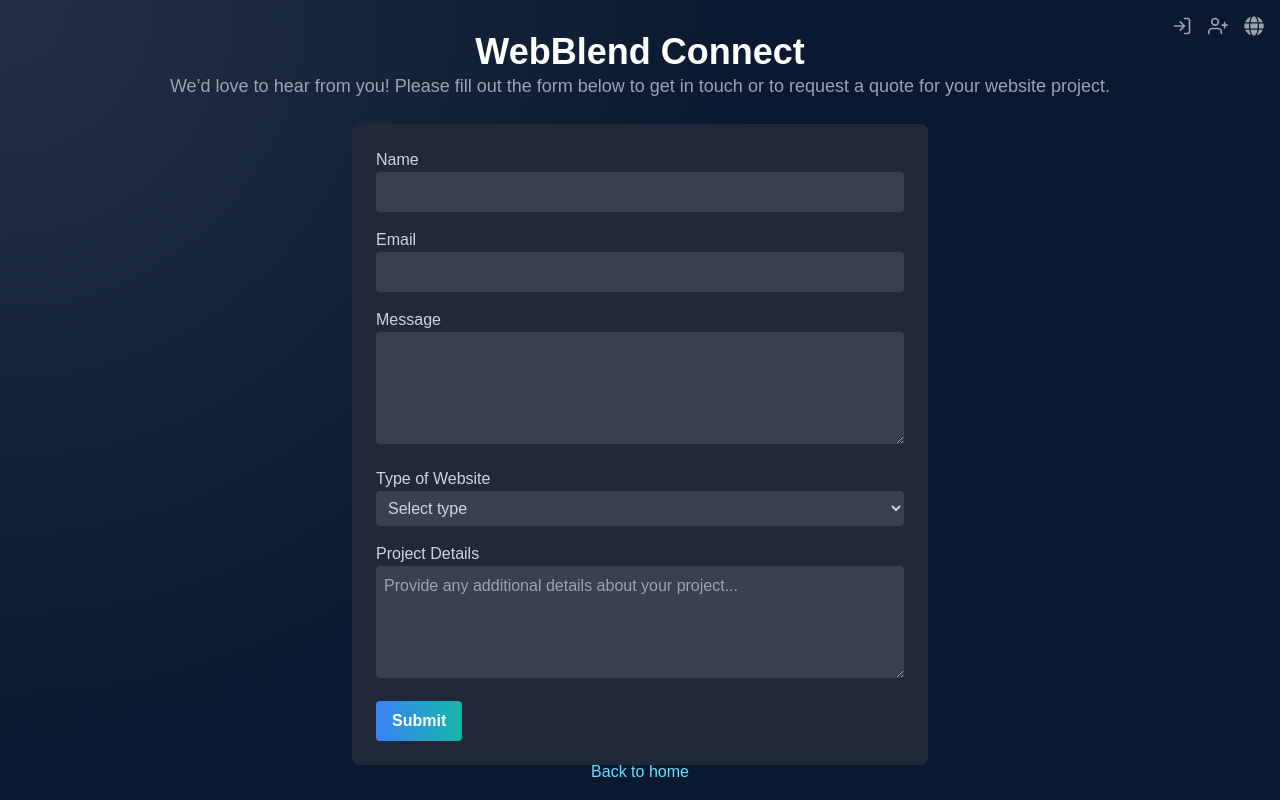
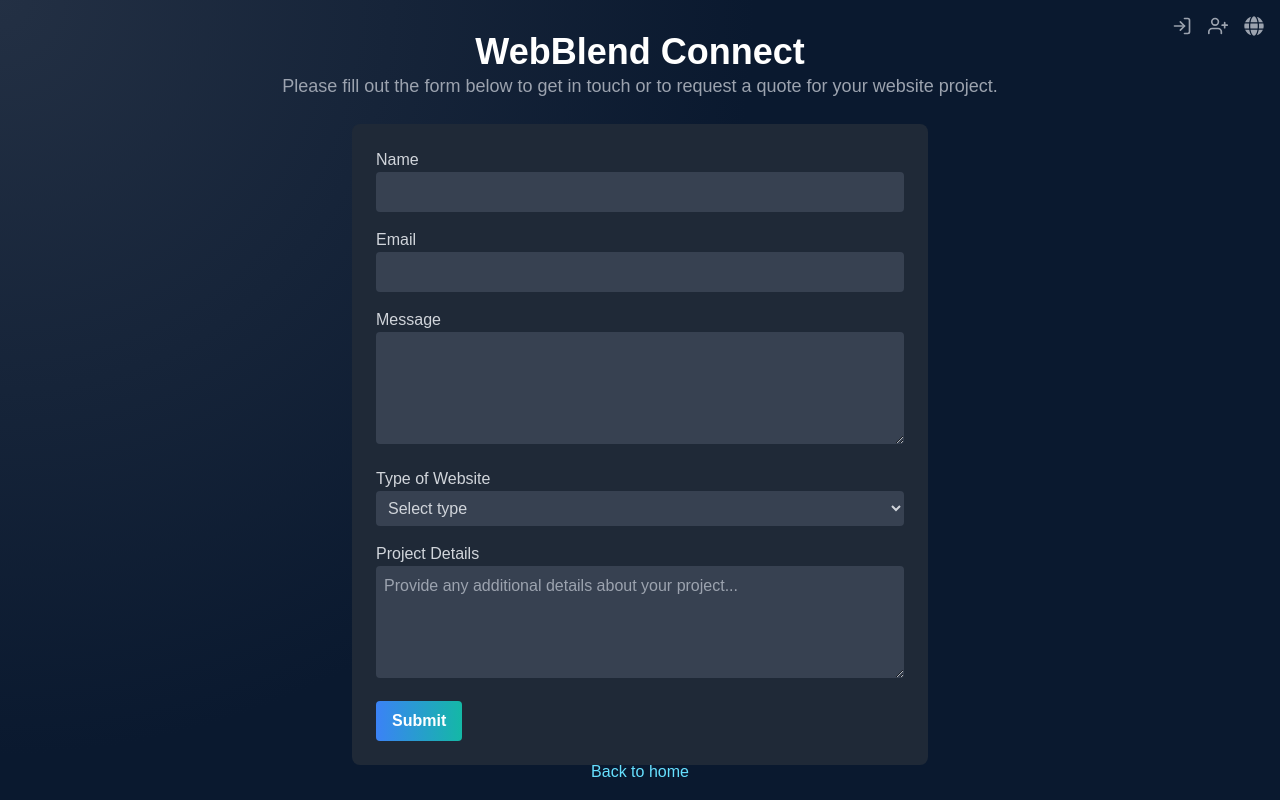
Before and after one commit to Minakoss/webcraft, a Next.js app: page /connect in a window 1280 px wide. Built offline with nearby package versions, Linux system fonts and the light colour scheme.

Commit message:
update content txt connect

```diff
--- a/src/app/connect/page.js
+++ b/src/app/connect/page.js
@@ -104,8 +104,8 @@ export default function Connect() {
       </h1>
 
       <p className="text-md md:text-lg text-gray-400 mb-6 text-center mt-4 md:mt-0">
-        We’d love to hear from you! Please fill out the form below to get in
-        touch or to request a quote for your website project.
+        Please fill out the form below to get in touch or to request a quote for
+        your website project.
       </p>
 
       {/* Form container */}
```
